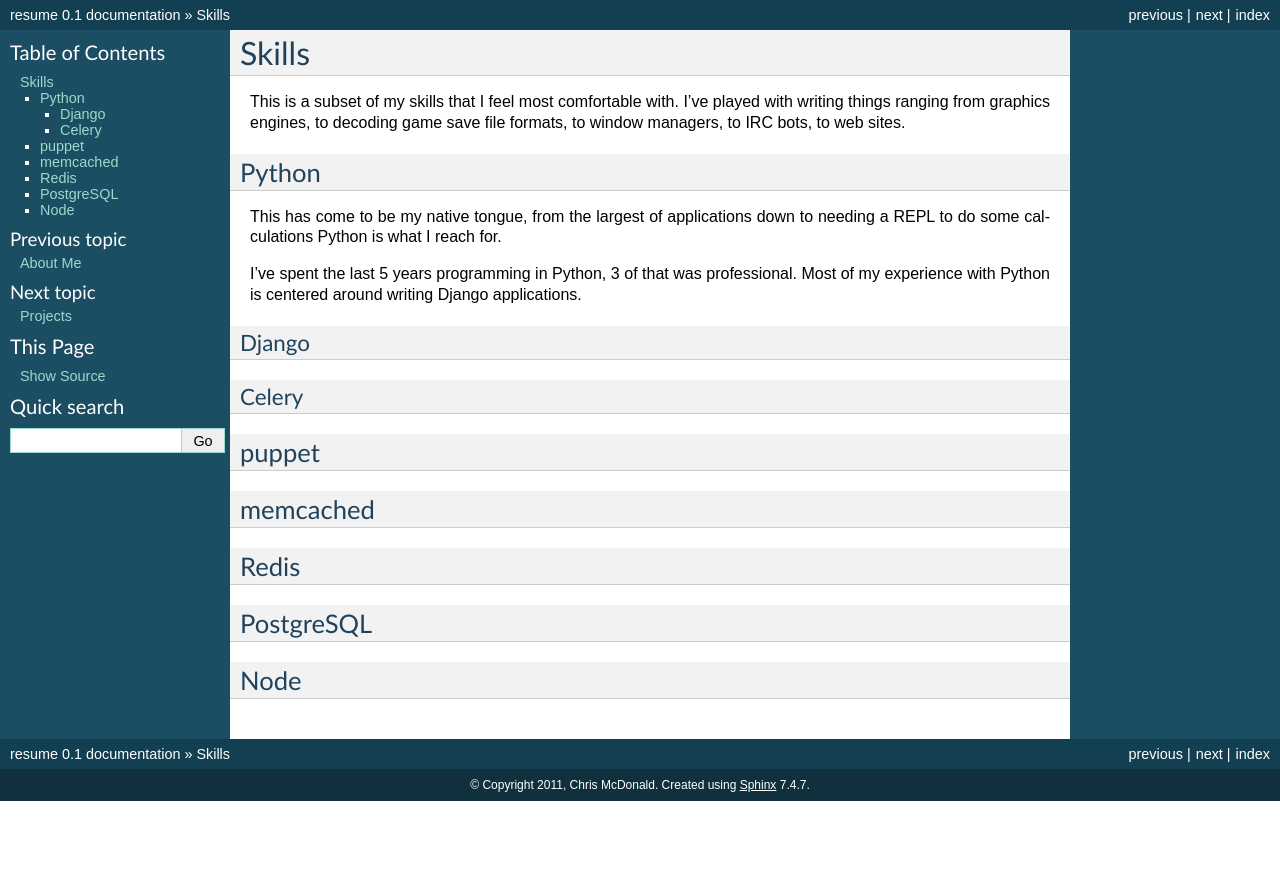
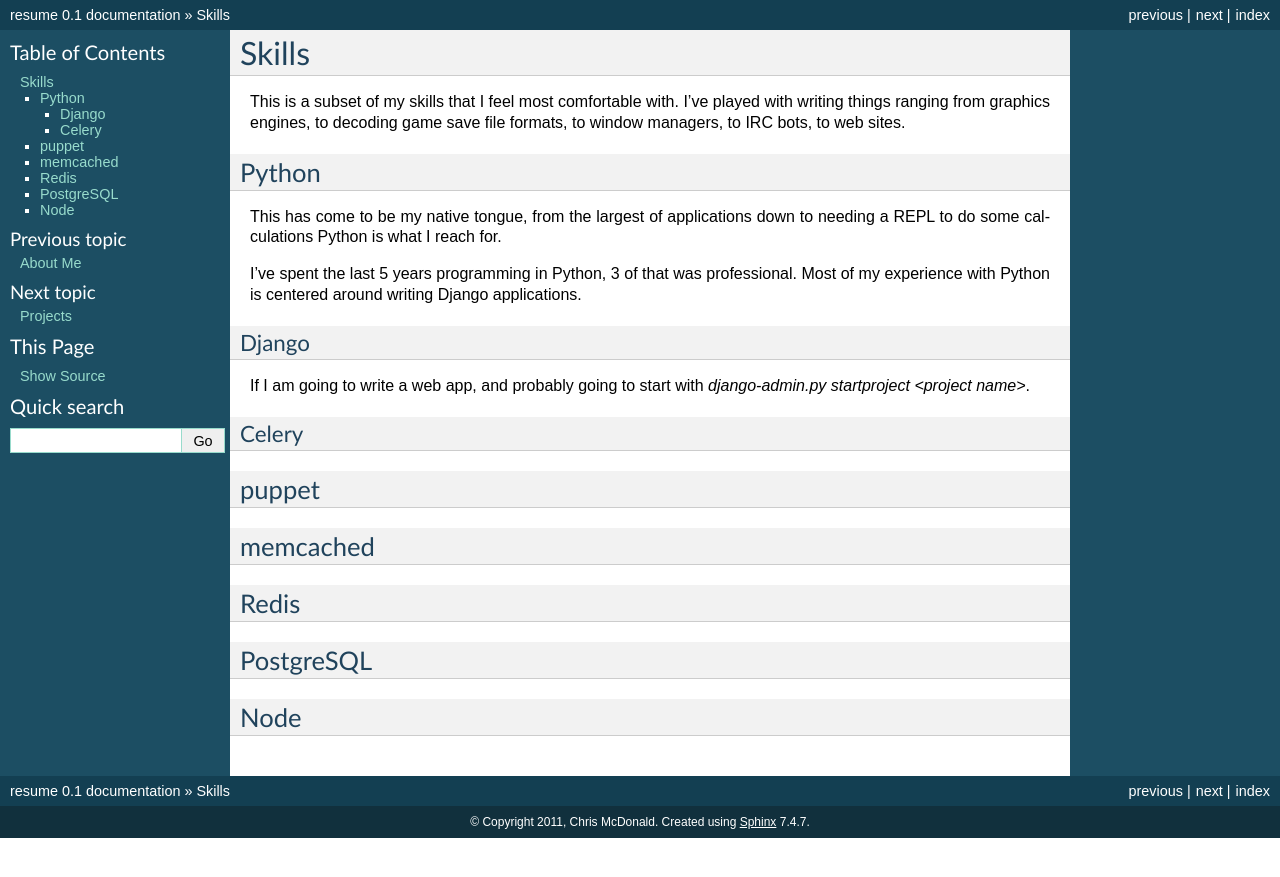
Before and after one commit to wraithan/resume, a Sphinx documentation site: the page built from docs/skills.rst, in a window 1280 px wide. Shown: the top 877 px of the page. Built offline with Sphinx 7.4.7, drawn with Linux system fonts in a browser that asks for light colours.

Commit message:
start of django skills.

```diff
--- a/docs/skills.rst
+++ b/docs/skills.rst
@@ -22,7 +22,8 @@ writing Django applications.
 Django
 ******
 
-
+If I am going to write a web app, and probably going to start with
+`django-admin.py startproject <project name>`.
 
 ******
 Celery
```
